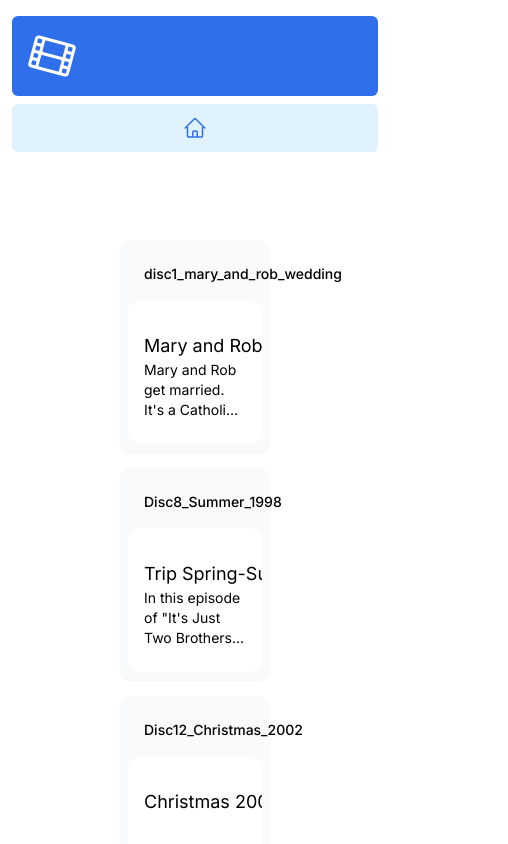
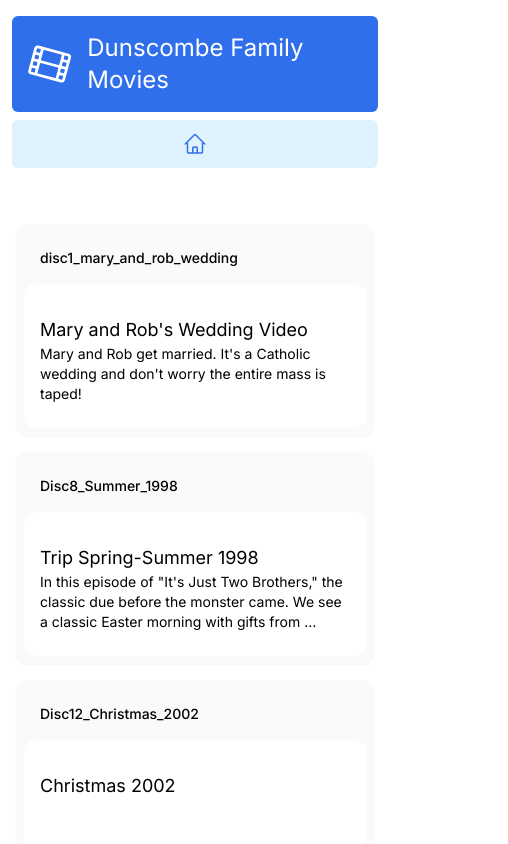
Before and after one commit to ludu12/dunscombe-family-movies, a Next.js app: page / in a window 390 px wide. Shown: the top 844 px of the page, 508 px wide, since content can reach past the window. Built offline with nearby package versions, Linux system fonts and the light colour scheme; a web font is replaced by a local one.

Commit message:
More nav updates

```diff
--- a/src/app/layout.tsx
+++ b/src/app/layout.tsx
@@ -14,8 +14,13 @@ export default function RootLayout({
         <div className="w-full flex-none md:w-64">
           <SideNav/>
         </div>
-        <div className="flex-grow p-6 md:overflow-y-auto md:p-12">
-          {children}
+        <div className="flex-grow p-4 overflow-y-auto">
+          <div className={'h-12 py-4 hidden md:block'}>
+            <h1 className={'text-2xl'}>Dunscombe Family Movies</h1>
+          </div>
+          <div className={'py-6 md:py-12'}>
+            {children}
+          </div>
         </div>
       </div>
       </body>
--- a/src/app/page.tsx
+++ b/src/app/page.tsx
@@ -10,13 +10,13 @@ export const metadata: Metadata = {
 export default async function Page() {
   const movies = await fetchMovies();
   return (
-      <main className="flex min-h-screen flex-col items-center justify-between px-24 py-12">
+      <main className="flex min-h-screen flex-col items-center justify-between ">
         <div className={'grid grid-cols-1 md:grid-cols-2 lg:grid-cols-3 gap-4'}>
           {
             movies.map(m => {
               return (
                   <Link key={m.guid}
-                        href={`/${m.guid}`}>
+                        href={`/movie/${m.guid}`}>
                     <Card {...m}/>
                   </Link>
               );
--- a/src/ui/components/SideNav.tsx
+++ b/src/ui/components/SideNav.tsx
@@ -7,13 +7,14 @@ export function SideNav() {
       <div className="flex h-full flex-col px-3 py-4 md:px-2">
         <Link
             className="mb-2 flex items-end justify-start rounded-md bg-blue-600 p-4"
-            href="/public"
+            href="/"
         >
-          <div className="w-32 text-white md:w-40">
+          <div className="text-white">
             <div
-                className={`flex flex-row items-center leading-none text-white`}
+                className={`flex flex-row gap-4 items-center leading-none text-white`}
             >
               <FilmIcon className="h-12 w-12 rotate-[15deg]"/>
+              <h1 className={'text-2xl block md:hidden'}>Dunscombe Family Movies</h1>
             </div>
           </div>
         </Link>
```
Also changed, not shown: src/app/movie/[guid]/page.tsx (renamed from src/app/[guid]/page.tsx), 1 other file (tests, documents, lock files or other folders).
